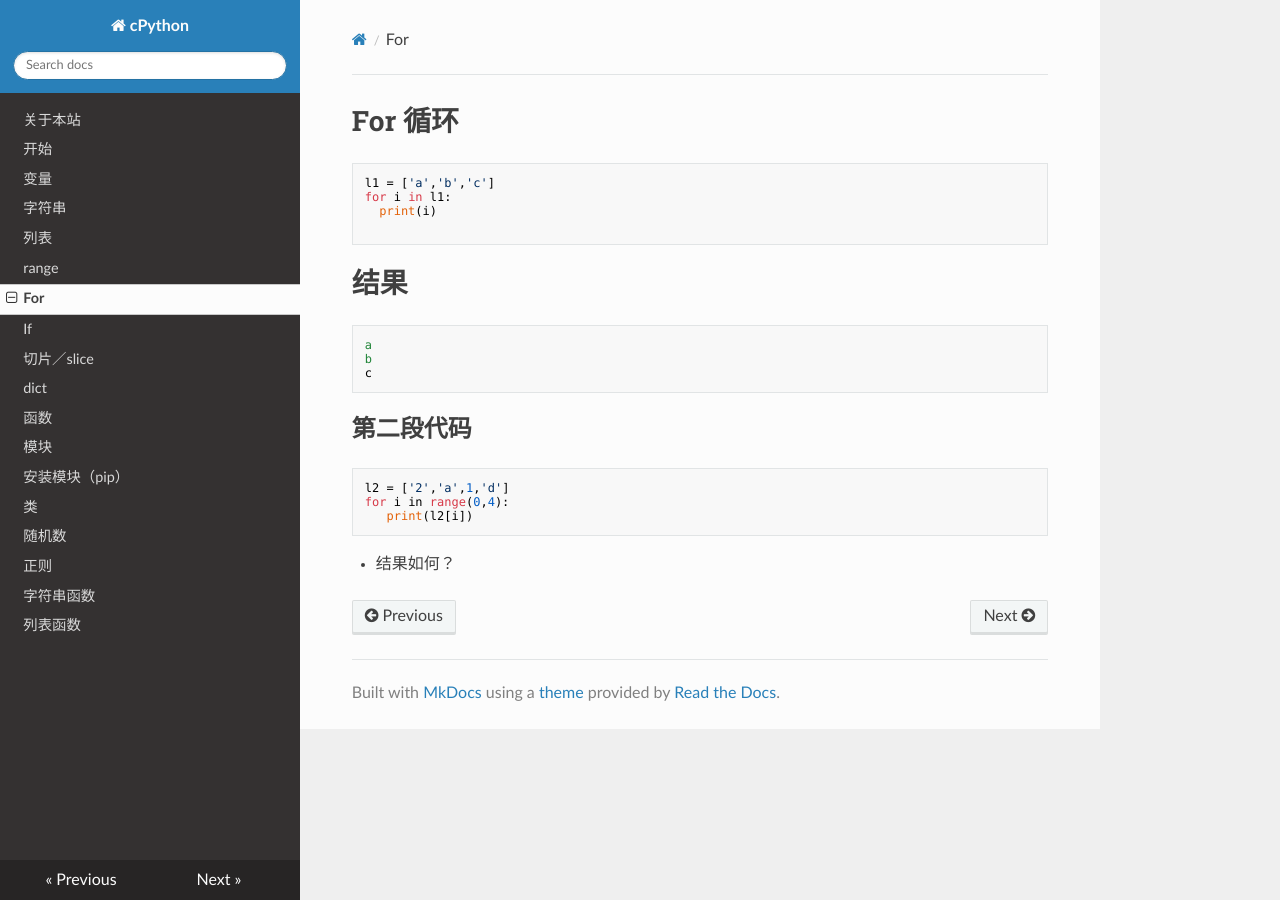
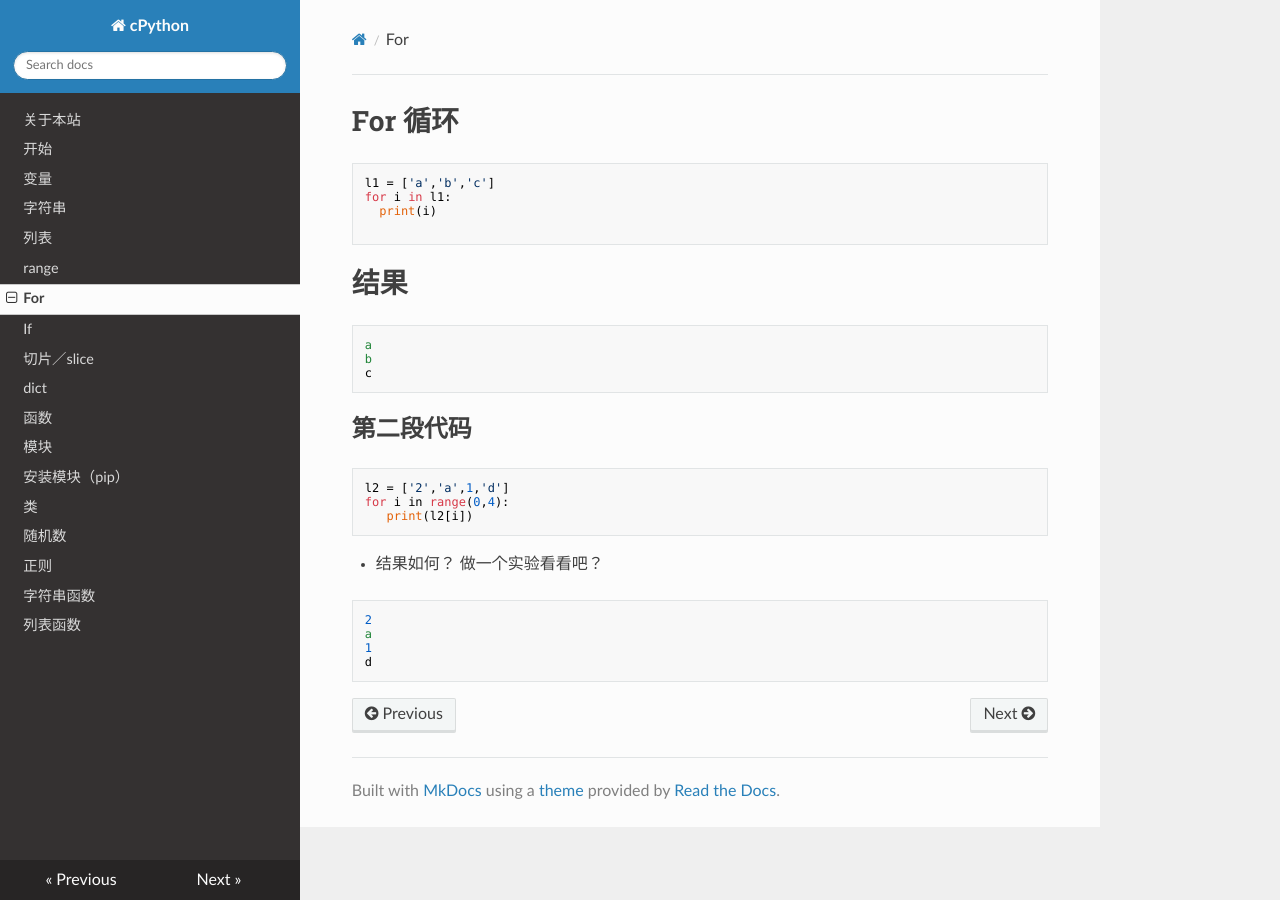
Before and after one commit to asmcos/cpython, an MkDocs documentation site: the page built from docs/for.md, in a window 1280 px wide. Built offline with MkDocs 1.6.1, drawn with Linux system fonts in a browser that asks for light colours; nearby versions of some CDN libraries; old or Windows-style settings are respelled for this version of MkDocs.

Commit message:
修改了for循环

````diff
--- a/docs/for.md
+++ b/docs/for.md
@@ -25,3 +25,11 @@ for i in range(0,4):
 ```
 
 * 结果如何？
+做一个实验看看吧？
+
+```
+2
+a
+1
+d
+```
````
